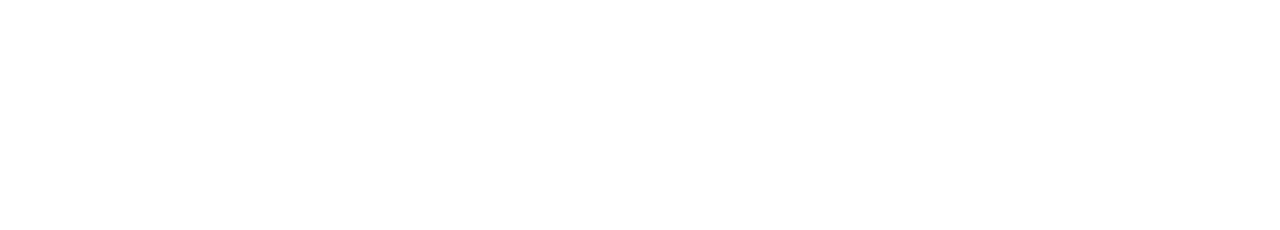
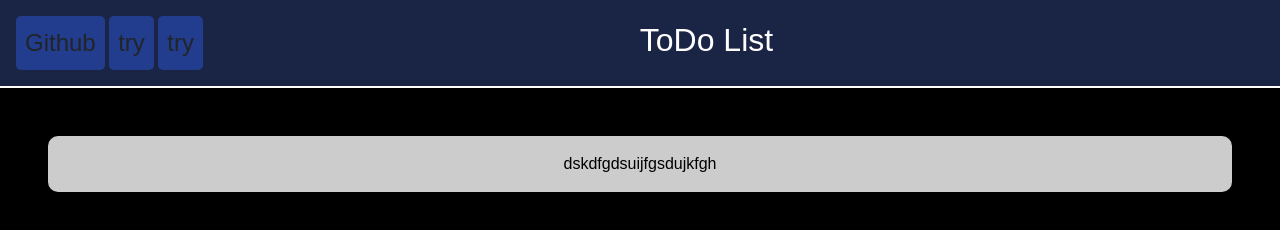
Before and after one commit to HidekashiLawliet/ToDoList, a plain HTML site: page index.html in a window 1280 px wide. Drawn offline with nearby package versions, Linux system fonts and the light colour scheme.

Commit message:
ADD {add css + div}

```diff
--- a/index.html
+++ b/index.html
@@ -3,16 +3,27 @@
 
 <head>
     <meta charset="utf-8">
-    <link rel=”stylesheet” href=”https://maxcdn.bootstrapcdn.com/bootstrap/4.0.0/css/bootstrap.min.css”rel=”nofollow”
-        integrity=”sha384-Gn5384xqQ1aoWXA+058RXPxPg6fy4IWvTNh0E263XmFcJlSAwiGgFAW/dAiS6JXm” crossorigin=”anonymous”>
     <meta http-equiv="X-UA-Compatible" content="IE=edge">
     <title>ToDo List</title>
     <meta name="description" content="">
     <meta name="viewport" content="width=device-width, initial-scale=1">
+    <link rel="stylesheet" href="src/bootstrap-5.0.2-dist/css/bootstrap.css">
     <link rel="stylesheet" href="src/index.css">
 </head>
 
 <body>
+    <div class="header">
+        <div class="header-button">
+            <a href=""><button class="btn">Github</button></a>
+            <button class="btn">try</button>
+            <button class="btn">try</button>
+        </div>
+        <div class="title">ToDo List</div>
+    </div>
+
+    <div class="task-card-body">
+        dskdfgdsuijfgsdujkfgh
+    </div>
     <script src="src/index.js" async defer></script>
 </body>
 
--- a/src/index.css
+++ b/src/index.css
@@ -0,0 +1,54 @@
+body {
+    background-color: black;
+    color: white;
+    font-family: Arial, Helvetica, sans-serif;
+    size: 100%;
+    height: 100%;
+    padding: 0;
+    margin: 0;
+}
+
+button {
+    border: none;
+    background-color: transparent;
+    color: white;
+}
+
+.header {
+    display: flex;
+    background-color: rgb(26, 37, 70);
+    border-bottom: 2px solid rgb(255, 255, 255);
+    padding: 1rem;
+}
+
+
+.header .title {
+    display: flex;
+    margin-left: 35%;
+    font-size: 2rem;
+    color: rgb(255, 255, 255);
+}
+
+.header .header-button .btn {
+    display: flexbox;
+    margin-top: auto;
+    margin-bottom: auto;
+    align-self: center;
+    font-size: 1.5rem;
+    background-color: rgb(34, 61, 141);
+    border-radius: 5px;
+    padding: 0.5rem;
+}
+
+.task-card-body {
+    margin: 3rem;
+    display: flex;
+    flex-direction: column;
+    justify-content: center;
+    align-items: center;
+    background-color: rgb(204, 204, 204);
+    color: black;
+    padding: 1rem;
+    height: fit-content;
+    border-radius: 10px;
+}
```
